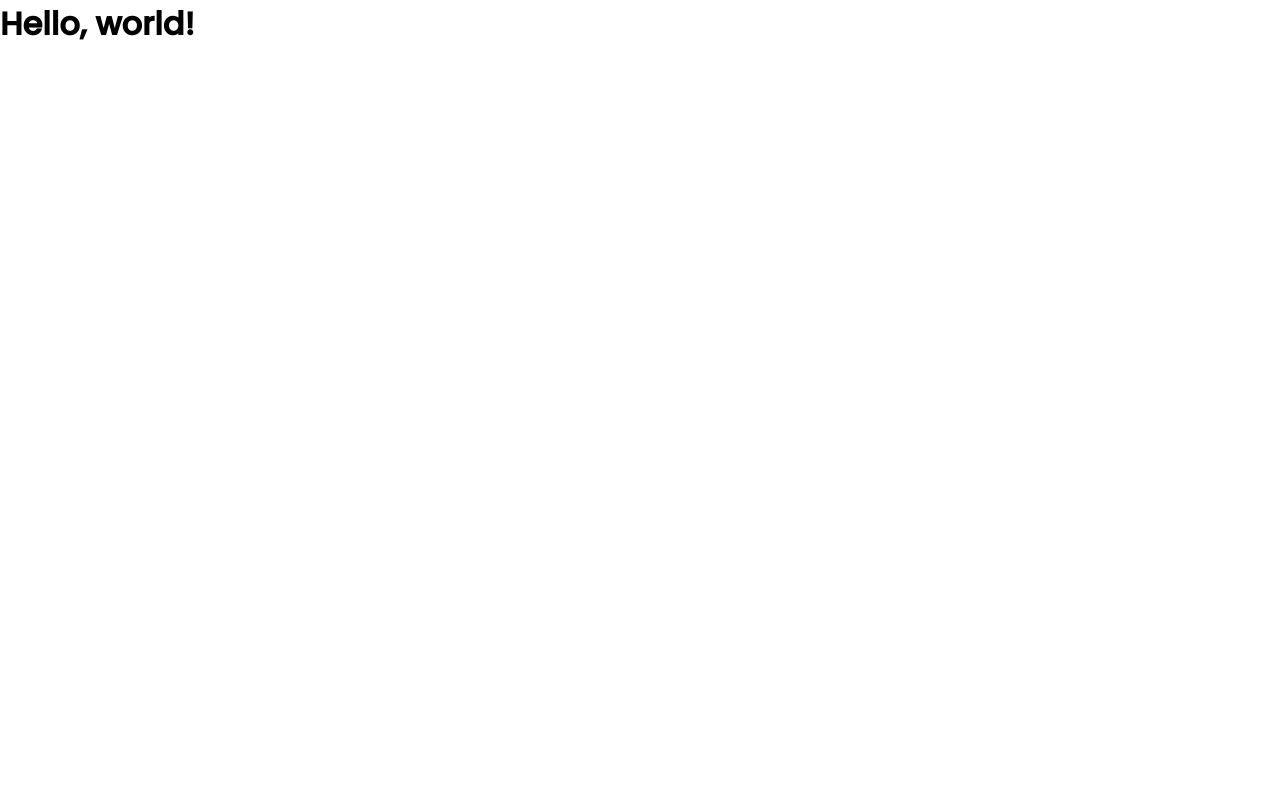
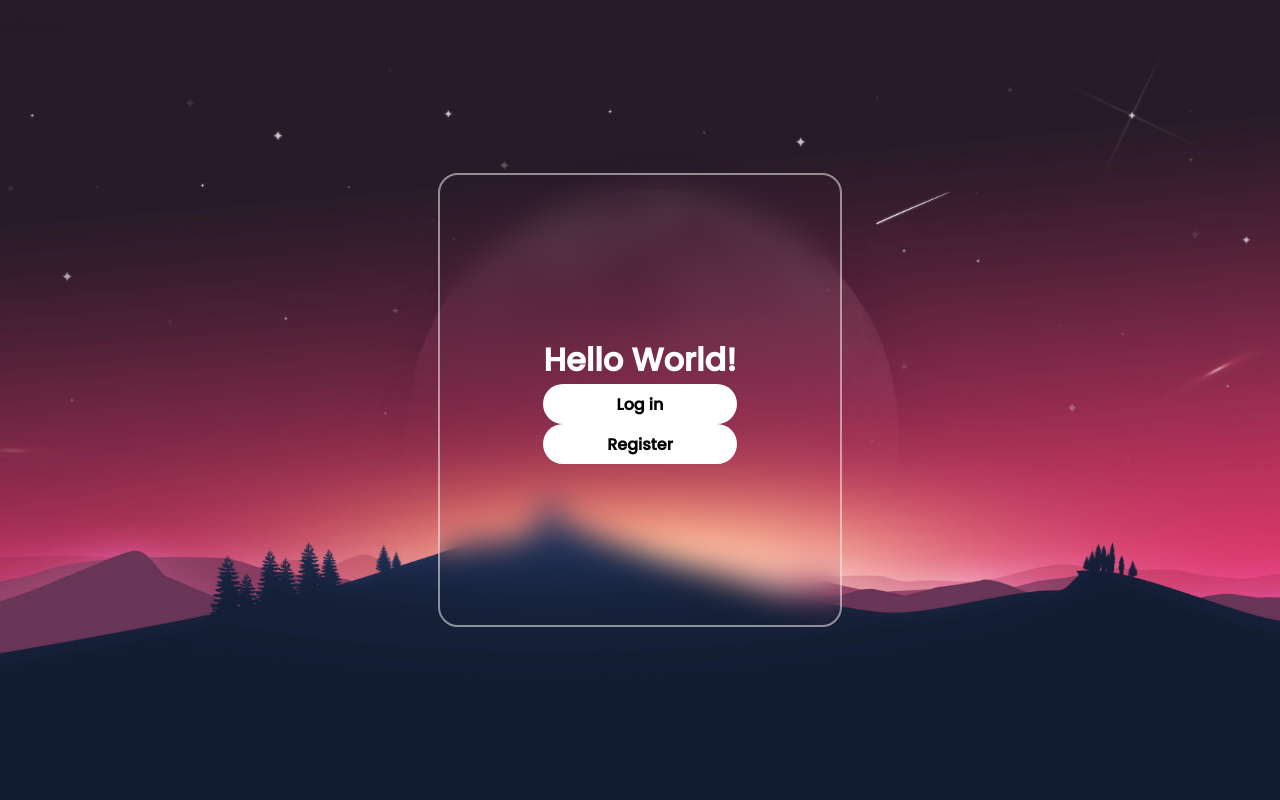
Before and after one commit to SharonAliyas5573/Login_page_django, a Django app: page / in a window 1280 px wide. Before the commit the page is almost empty. Run offline with Django 4.2, Linux system fonts and the light colour scheme.

Commit message:
Added forontend code for home page

```diff
--- a/Ihrd/myapp/templates/myapp/home.html
+++ b/Ihrd/myapp/templates/myapp/home.html
@@ -1,6 +1,16 @@
 {% extends 'myapp/header.html' %}
 <!--Block content goes below-->
   {% block content %}
-  <h1>Hello, world!</h1>
+  <section>
 
+    <div class="form-box">
+      <div class="form-value">
+        <h2>Hello World!</h2>
+        <button class="button-1" type="submit">Log in</button>
+      <button type="submit">Register</button>
+  </div>
+      </div>
+
+
+  </section>
   {% endblock %}
```
